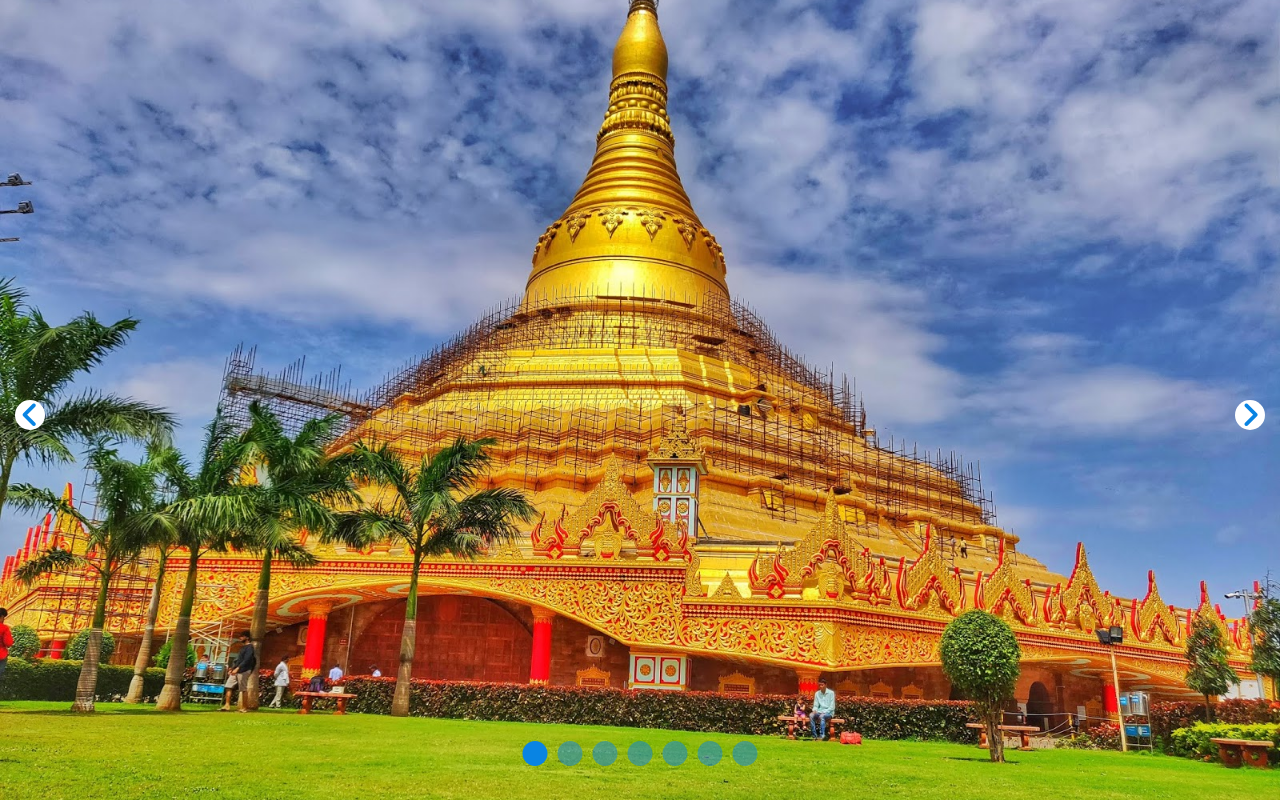
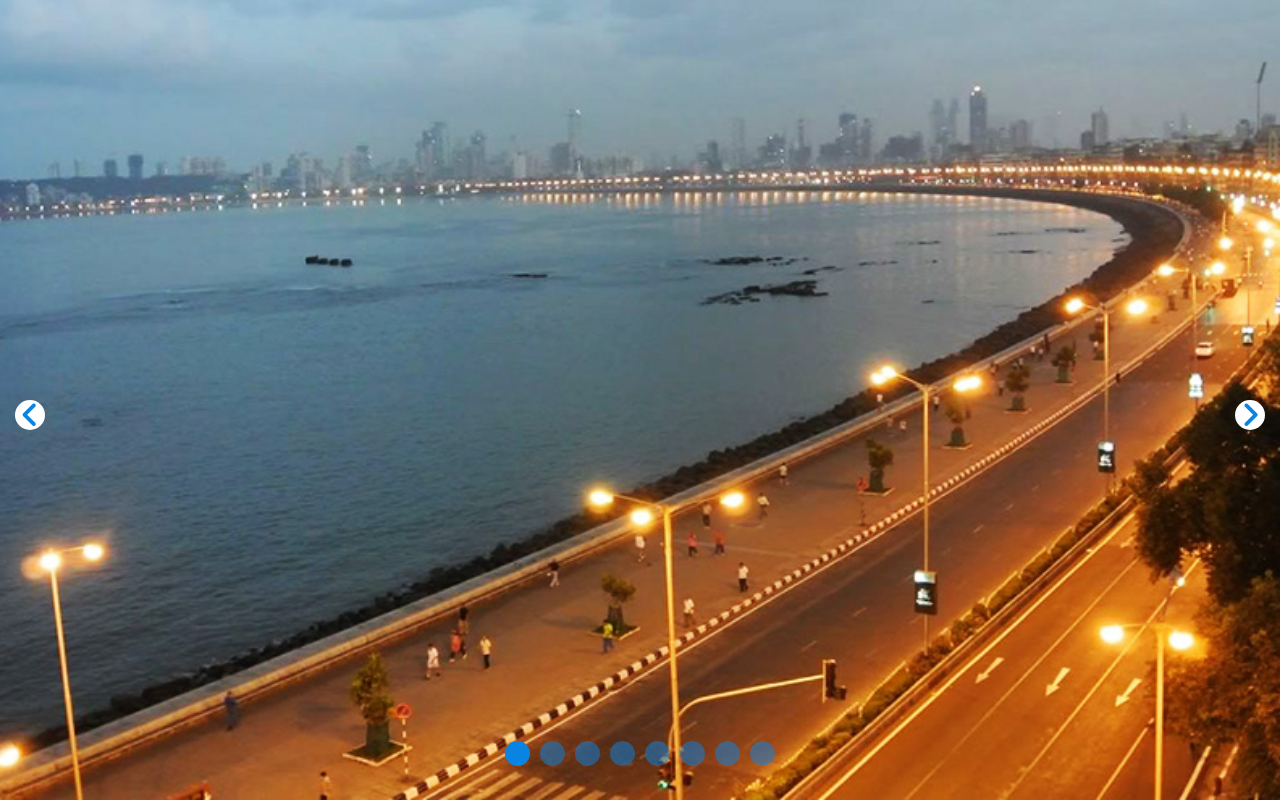
Before and after one commit to mihikagaonkar/MPR--Tour-It, a Django app: page /tourit/ in a window 1280 px wide. Shown: the part 55-855 px from the top of the page. Run offline with Django 3.2, Linux system fonts and the light colour scheme; some libraries are stand-ins or nearby versions.

Commit message:
finalize carousel

```diff
--- a/django/mysite/tourit/templates/tourit/home.html
+++ b/django/mysite/tourit/templates/tourit/home.html
@@ -31,11 +31,11 @@
             <div class="slide active" style="background-image: url('/static/images/carousel1.jpg');" alt="random text" ></div>
             <div class="slide" style="background-image: url( '/static/images/carousel6.jpg' );"></div>
             <div class="slide" style="background-image: url('/static/images/carousel4.jpg');"></div>
-            <div class="slide" style="background-image: url('/static/images/carousel7.jpg');"></div>
-            <div class="slide active" style="background-image: url('/static/images/landmarks.jpeg');" alt="random text" ></div>
-            <div class="slide" style="background-image: url( '/static/images/carousel12.jpg' );"></div>
-            <div class="slide" style="background-image: url('/static/images/Spiritual.jpg');"></div>
-
+            <div class="slide" style="background-image: url('/static/images/landmarks.jpeg');" alt="random text" ></div>
+            <div class="slide" style="background-image: url('/static/images/Spiritual.jpg');"></div>\
+            <div class="slide" style="background-image: url( '/static/images/carousel20.jpeg' );"></div>
+            <div class="slide" style="background-image: url( '/static/images/carousel24.jpeg' );"></div>
+            <div class="slide" style="background-image: url( '/static/images/carousel25.jpeg' );"></div>
         </div>
 
         <div class="controls">
--- a/django/mysite/tourit/templates/tourit/userpage.html
+++ b/django/mysite/tourit/templates/tourit/userpage.html
@@ -29,7 +29,11 @@
             <div class="slide active" style="background-image: url('/static/images/carousel1.jpg');" alt="random text" ></div>
             <div class="slide" style="background-image: url( '/static/images/carousel6.jpg' );"></div>
             <div class="slide" style="background-image: url('/static/images/carousel4.jpg');"></div>
-            <div class="slide" style="background-image: url('/static/images/carousel7.jpg');"></div>
+            <div class="slide" style="background-image: url('/static/images/landmarks.jpeg');" alt="random text" ></div>
+            <div class="slide" style="background-image: url('/static/images/Spiritual.jpg');"></div>\
+            <div class="slide" style="background-image: url( '/static/images/carousel20.jpeg' );"></div>
+            <div class="slide" style="background-image: url( '/static/images/carousel24.jpeg' );"></div>
+            <div class="slide" style="background-image: url( '/static/images/carousel25.jpeg' );"></div>
         </div>
 
         <div class="controls">
```
Also changed, not shown: django/mysite/db.sqlite3, django/mysite/static/images/carousel20.jpeg (added), django/mysite/static/images/carousel22.jpeg (added), django/mysite/static/images/carousel23.jpeg (added), django/mysite/static/images/carousel24.jpeg (added), django/mysite/static/images/carousel25.jpeg (added).
